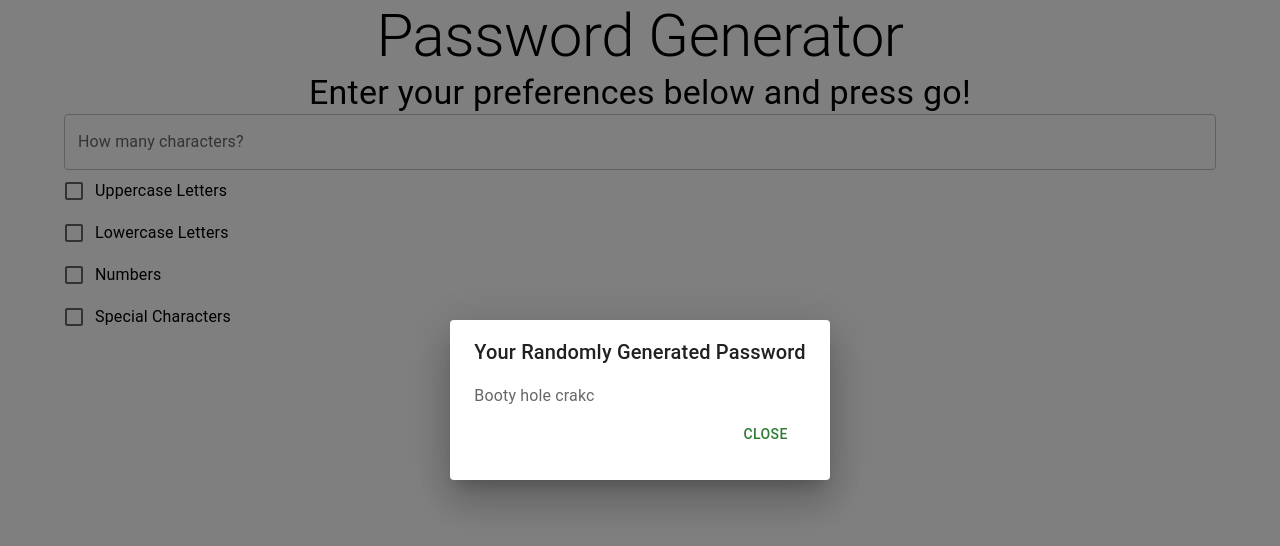
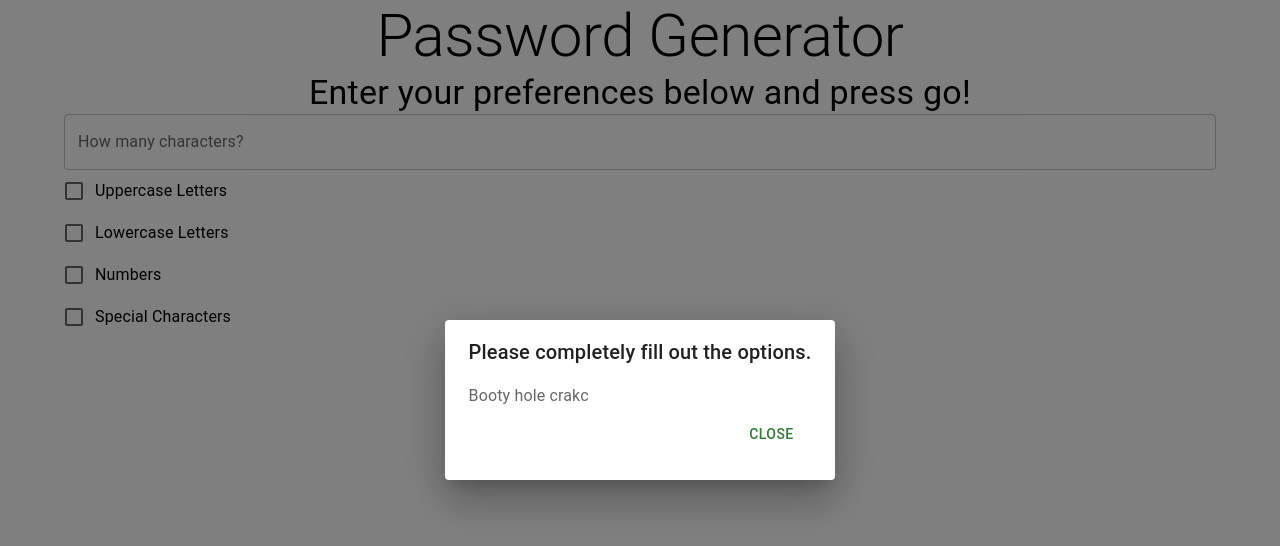
Before and after one commit to seddboi/passwordinator, a React (Create React App) app: page / in a window 1280 px wide. Both pictures are taken after a click on the button "GO !". Shown: the top 546 px of the page. Built offline with nearby package versions, Linux system fonts and the light colour scheme.

Commit message:
added error message when not enough options are filled out

```diff
--- a/src/components/Dialog/dialog.js
+++ /dev/null
@@ -1,5 +0,0 @@
-import React from 'react';
-
-export function Dialog() {
-	return <div>dialog</div>;
-}
--- a/src/components/Form/form.js
+++ b/src/components/Form/form.js
@@ -7,13 +7,8 @@ import {
 	TextField,
 	Checkbox,
 	Button,
-	Dialog,
-	DialogActions,
-	DialogContent,
-	DialogContentText,
-	DialogTitle,
-	Alert,
 } from '@mui/material';
+import { Popup } from '../Popup/popup';
 
 export function Form() {
 	const [isOpen, setisOpen] = useState(false);
@@ -29,17 +24,22 @@ export function Form() {
 		setisOpen(true);
 
 		textInput.current.value = '';
-	};
-
-	const handleClickClose = () => {
-		setisOpen(false);
-
-		setCharacterEntry(!characterEntry);
 		setIsUppercase(false);
 		setIsLowercase(false);
 		setIsNumbers(false);
 		setIsSpecial(false);
 	};
+
+	const handleClickClose = () => {
+		setisOpen(false);
+		setCharacterEntry(null);
+	};
+
+	const popupMessage =
+		characterEntry === null ||
+		(!isUppercase && !isLowercase && !isNumbers && !isSpecial)
+			? 'Please completely fill out the options.'
+			: 'Your randomly generated password:';
 
 	return (
 		<Container>
@@ -109,17 +109,11 @@ export function Form() {
 						Go !
 					</Button>
 				</Container>
-				<Dialog open={isOpen}>
-					<DialogTitle>{'Your Randomly Generated Password'}</DialogTitle>
-					<DialogContent>
-						<DialogContentText>{'Booty hole crakc'}</DialogContentText>
-						<DialogActions>
-							<Button color="success" onClick={handleClickClose}>
-								Close
-							</Button>
-						</DialogActions>
-					</DialogContent>
-				</Dialog>
+				<Popup
+					handleClickClose={handleClickClose}
+					isOpen={isOpen}
+					title={popupMessage}
+				/>
 			</Box>
 		</Container>
 	);
--- /dev/null
+++ b/src/components/Popup/popup.js
@@ -0,0 +1,25 @@
+import React from 'react';
+import {
+	Dialog,
+	DialogActions,
+	DialogContent,
+	DialogContentText,
+	DialogTitle,
+	Button,
+} from '@mui/material';
+
+export function Popup({ handleClickClose, isOpen, title }) {
+	return (
+		<Dialog open={isOpen}>
+			<DialogTitle>{title}</DialogTitle>
+			<DialogContent>
+				<DialogContentText>{'Booty hole crakc'}</DialogContentText>
+				<DialogActions>
+					<Button color="success" onClick={handleClickClose}>
+						Close
+					</Button>
+				</DialogActions>
+			</DialogContent>
+		</Dialog>
+	);
+}
```
Also changed, not shown: src/hooks/usePasswordRandomizer.js (added, +7 -0 lines).
